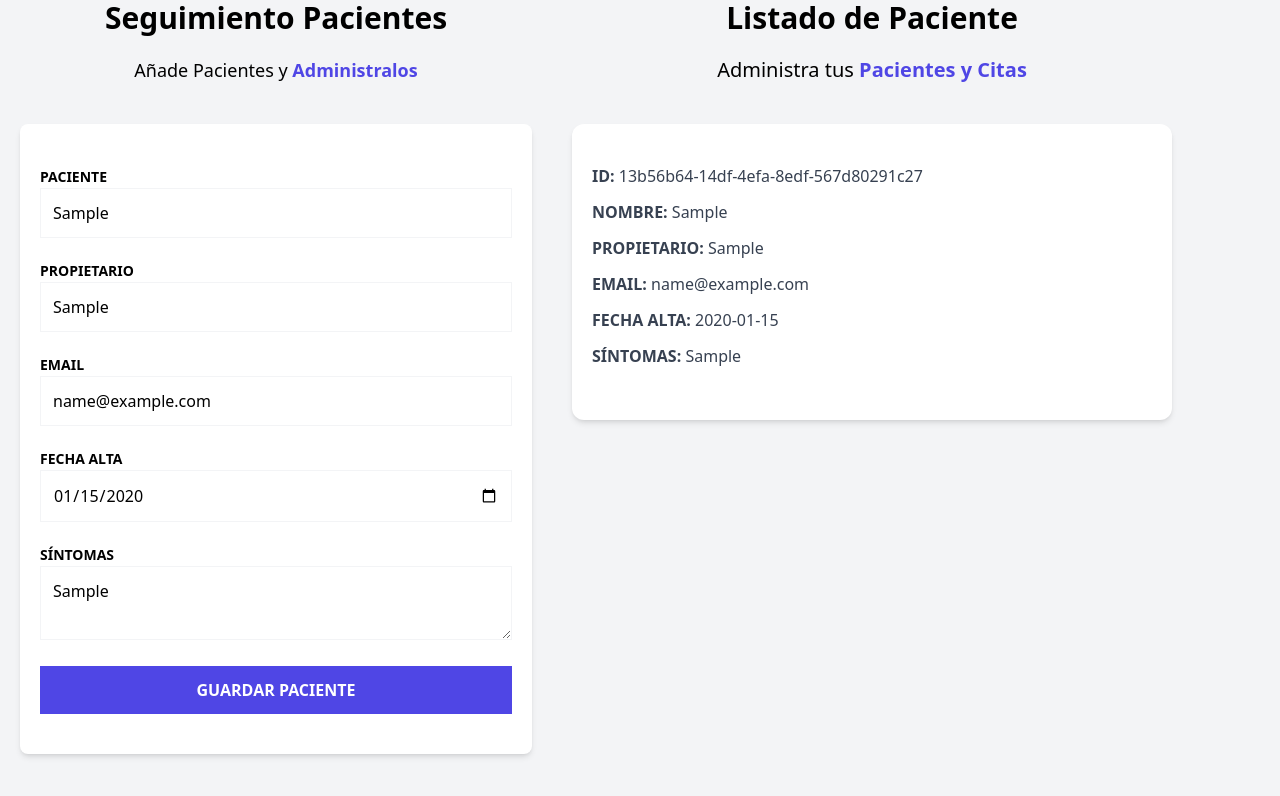
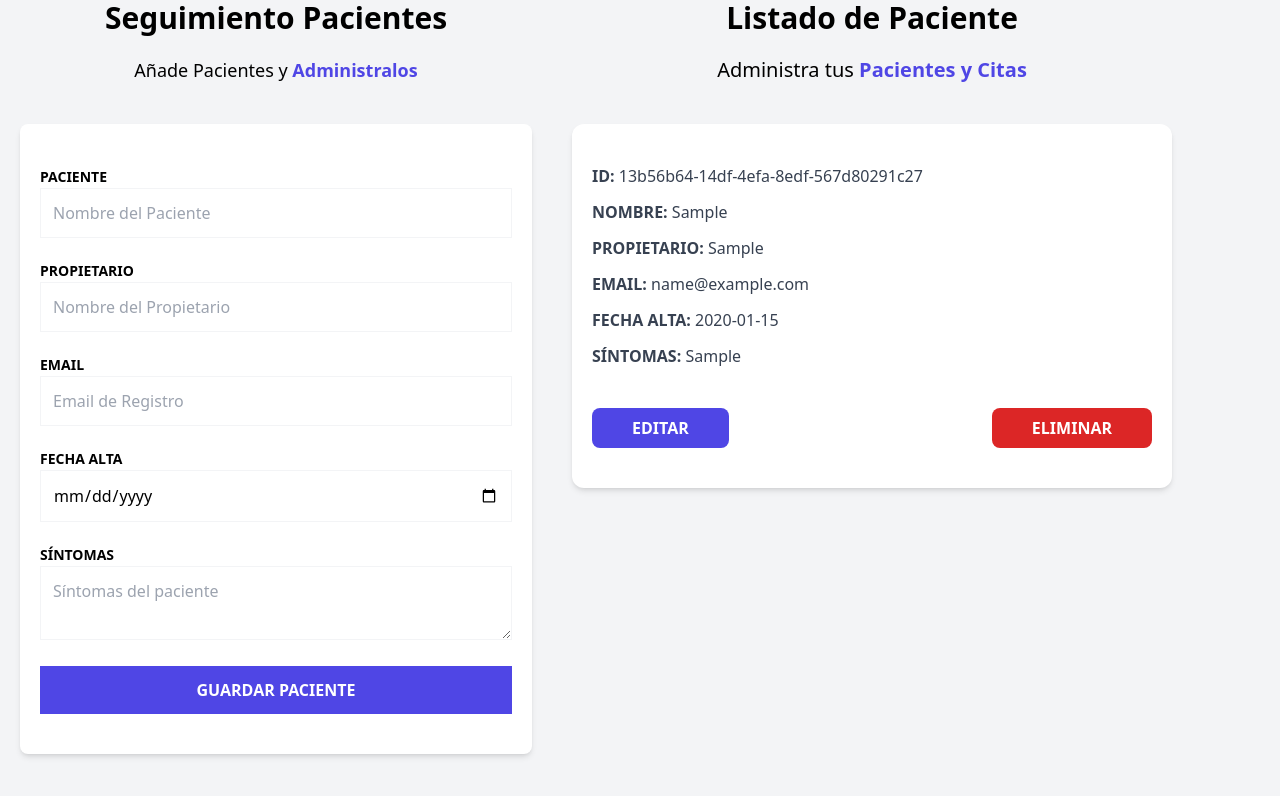
Before and after one commit to RoyemFiguer/patients-zustand, a React (Vite) app: page / in a window 1280 px wide. Both pictures are taken after typing "Sample", "Sample", "name@example.com", "2020-01-15", "Sample" into the empty fields and a click on the input "Guardar Paciente". Shown: the part 224-1020 px from the top of the page. Built offline with nearby package versions, Linux system fonts and the light colour scheme.

Commit message:
Added buttons for editing and deleting

```diff
--- a/src/components/PatientDetails.tsx
+++ b/src/components/PatientDetails.tsx
@@ -37,6 +37,20 @@
             label="Síntomas"
             data={patient.symptoms}
         />
+
+        <div className="flex justify-between gap-3 mt-10">
+            <button
+                className="py-2 px-10 bg-indigo-600 hover:bg-indigo-700 text-white font-bold uppercase rounded-lg"
+            >
+                Editar
+            </button>
+
+            <button
+                className="py-2 px-10 bg-red-600 hover:bg-red-700 text-white font-bold uppercase rounded-lg"
+            >
+                Eliminar
+            </button>
+        </div>
     </div>
   )
 }
--- a/src/components/PatientForm.tsx
+++ b/src/components/PatientForm.tsx
@@ -6,10 +6,11 @@
 export default function PatientForm() {
 
     const addPatient = usePatientStore(state => state.addPatient)
-    const {register, handleSubmit, formState : {errors}} = useForm<DraftPatient>()
+    const {register, handleSubmit, formState : {errors}, reset} = useForm<DraftPatient>()
 
     const registerPatient = (data: DraftPatient) =>{
         addPatient(data)
+        reset()
     }
 
     console.log(errors)
```
